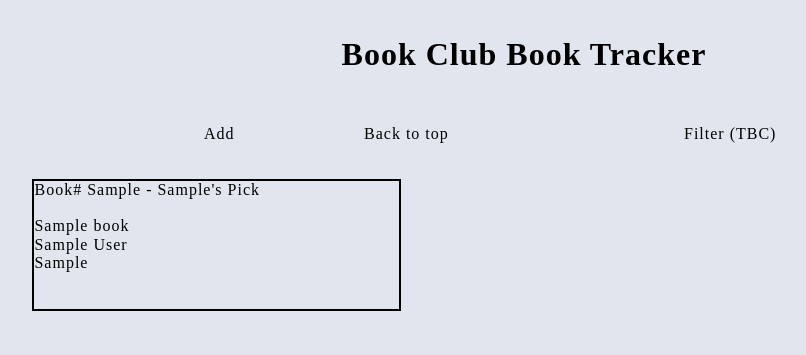
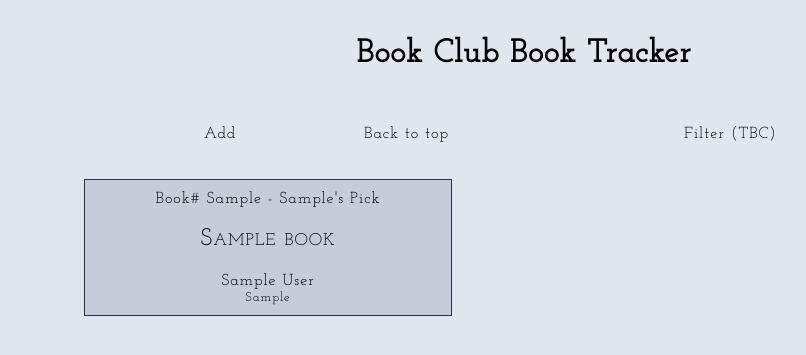
Before and after one commit to hb020202/collection, a PHP site: page / in a window 1280 px wide. Shown: the top 355 px of the page, without its empty margins (116-922 px from the left). Run offline with PHP 8.4, Linux system fonts and the light colour scheme; tables that the repository leaves empty or names only in its code hold one stand-in row (values such as "Sample post").

Commit message:
font added

```diff
--- a/index.php
+++ b/index.php
@@ -26,7 +26,9 @@ $query->execute();
     <meta name="description" content="Book tracker">
     <meta name="viewport" content="width=device-width, initial-scale=1.0">
     <link rel="stylesheet" href="https://necolas.github.io/normalize.css/8.0.1/normalize.css" type="text/css">
+    <link href="https://fonts.googleapis.com/css2?family=Josefin+Slab&display=swap" rel="stylesheet">
     <link rel="stylesheet" href="style1.css" type="text/css">
+
 </head>
 
 <body>
@@ -43,7 +45,7 @@ $query->execute();
     <?php
     $list = $query->fetchAll();
     foreach ($list as $key=>$value) {
-        echo "<div background-color='black'>Book# " . $value['pick_order'] . " - " . $value['picker'] . "'s Pick<br><br>" . $value['title'] . "<br>" . $value['author'] . "<br>" . $value['genre'] . "<br><br><br></div>";
+        echo "<div background-color='black'><p class='pick'>Book# " . $value['pick_order'] . " - " . $value['picker'] . "'s Pick</p><br><p class='title'>" . $value['title'] . "</p><br>" . $value['author'] . "<br><p class='genre'>" . $value['genre'] . "</p></div>";
     }
     ?>
 
--- a/style1.css
+++ b/style1.css
@@ -4,6 +4,8 @@
 body {
     letter-spacing: 1px;
     background-color: #e1e5ee;
+    font-family: 'Josefin Slab', serif;
+
 }
 header, nav {
     display: grid;
@@ -20,15 +22,27 @@ nav {
 }
 main {
     width: 80%;
-    /*color: black;*/
     margin: auto;
     display: grid;
     grid-template-columns: 40% 40%;
-
+    justify-content: space-around;
+}
+p {
+    margin: 0;
 }
 
+.title {
+    font-variant:small-caps;
+    font-size: 150%;
+}
+.genre {
+    font-size: 80%;
+}
 div {
-    border: 2px solid black;
+    border: 1px solid #2a324b;
     margin: 5%;
-
+    padding: 10px;
+    background-color: #c7ccdb;
+    color: black;
+    text-align: center;
 }
```
